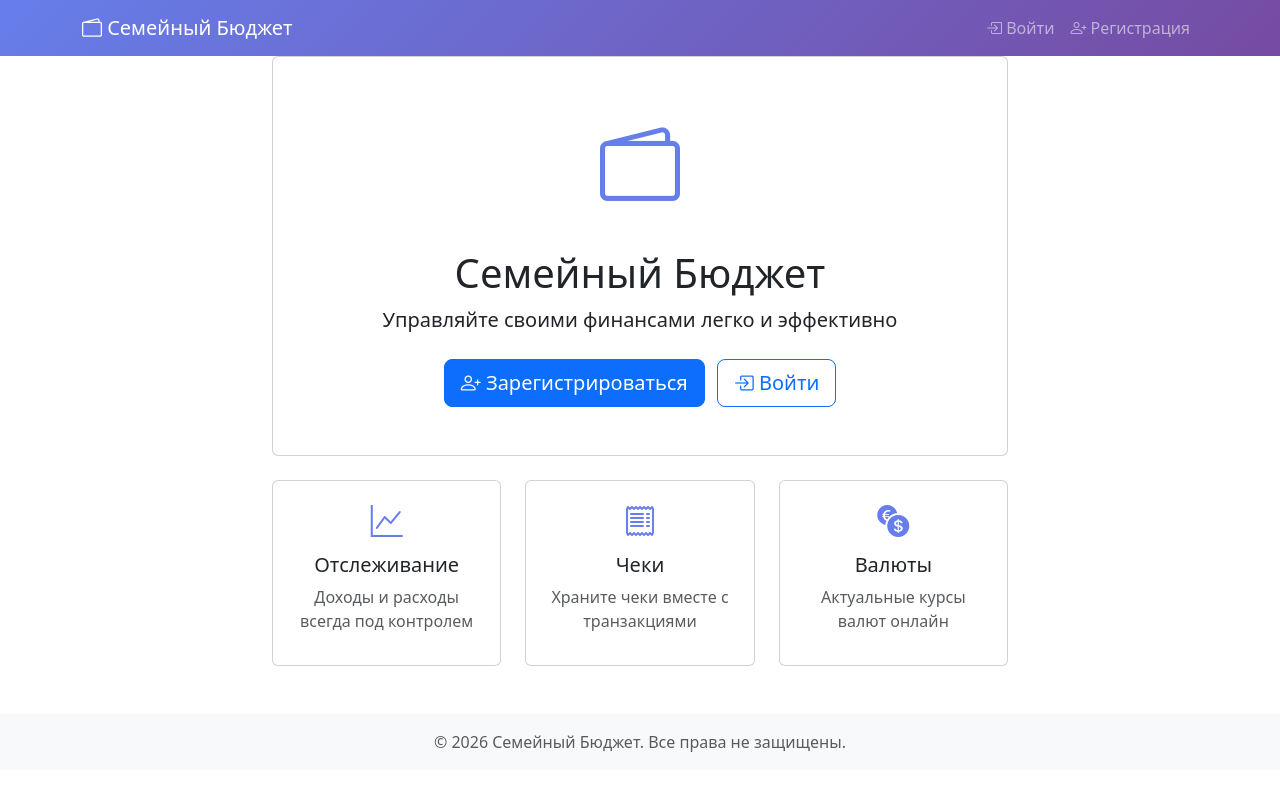
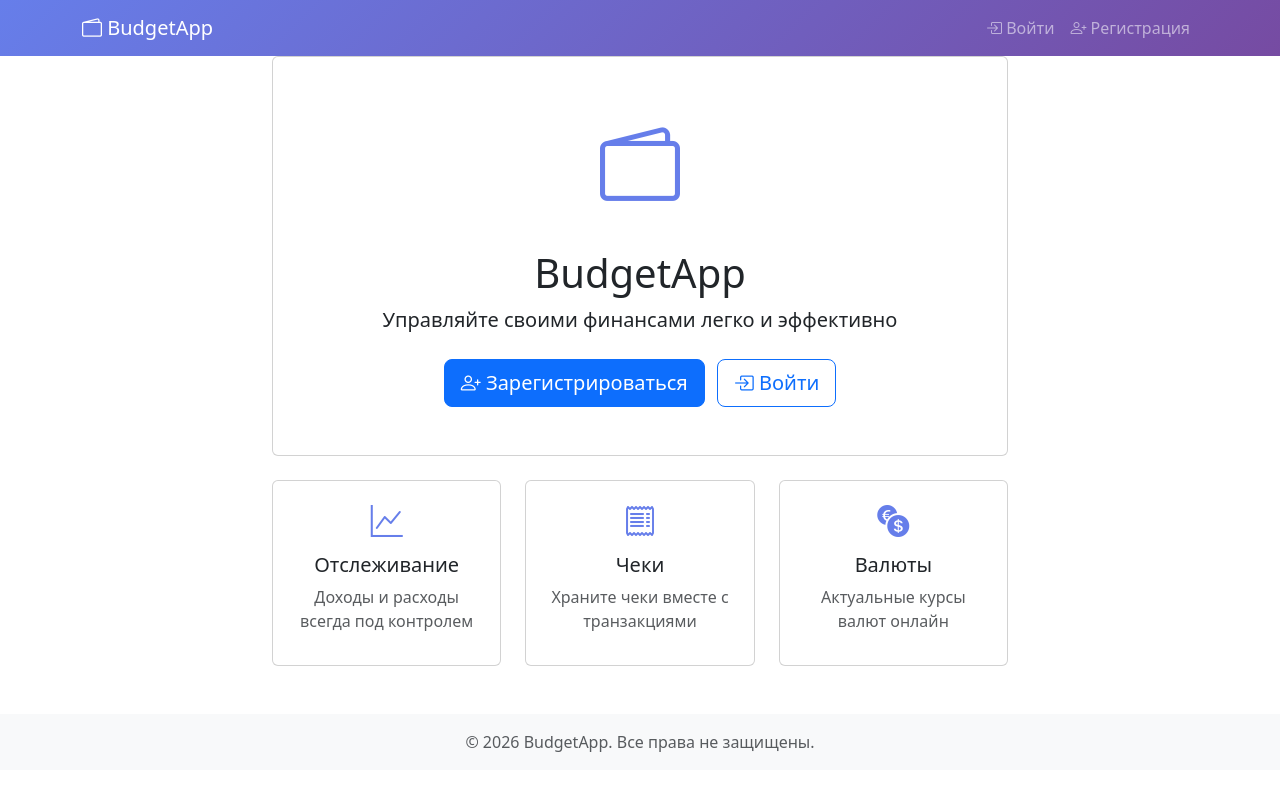
Before and after one commit to Sl1zzy/budget-app, a Flask app: page / in a window 1280 px wide. Run offline with Flask 3, Linux system fonts and the light colour scheme.

Commit message:
rebrending

```diff
--- a/templates/add_transaction.html
+++ b/templates/add_transaction.html
@@ -1,6 +1,6 @@
 {% extends "base.html" %}
 
-{% block title %}Добавить запись - Семейный Бюджет{% endblock %}
+{% block title %}Добавить запись - BudgetApp{% endblock %}
 
 {% block content %}
 <div class="row justify-content-center">
--- a/templates/base.html
+++ b/templates/base.html
@@ -6,13 +6,13 @@
     <link href="https://cdn.jsdelivr.net/npm/bootstrap@5.3.0/dist/css/bootstrap.min.css" rel="stylesheet">
     <link rel="stylesheet" href="https://cdn.jsdelivr.net/npm/bootstrap-icons@1.11.0/font/bootstrap-icons.css">
     <link rel="stylesheet" href="{{ url_for('static', filename='styles.css') }}">
-    <title>{% block title %}Семейный Бюджет{% endblock %}</title>
+    <title>{% block title %}BudgetApp{% endblock %}</title>
 </head>
 <body>
     <nav class="navbar navbar-expand-lg navbar-dark" style="background: linear-gradient(135deg, #667eea 0%, #764ba2 100%);">
         <div class="container">
             <a class="navbar-brand" href="{{ url_for('index') }}">
-                <i class="bi bi-wallet2"></i> Семейный Бюджет
+                <i class="bi bi-wallet2"></i> BudgetApp
             </a>
             <button class="navbar-toggler" type="button" data-bs-toggle="collapse" data-bs-target="#navbarNav">
                 <span class="navbar-toggler-icon"></span>
@@ -69,7 +69,7 @@
 
     <footer class="footer mt-5 py-3 bg-light">
         <div class="container text-center">
-            <span class="text-muted">© 2026 Семейный Бюджет. Все права не защищены.</span>
+            <span class="text-muted">© 2026 BudgetApp. Все права не защищены.</span>
         </div>
     </footer>
 
--- a/templates/index.html
+++ b/templates/index.html
@@ -1,6 +1,6 @@
 {% extends "base.html" %}
 
-{% block title %}Главная - Семейный Бюджет{% endblock %}
+{% block title %}Главная - BudgetApp{% endblock %}
 
 {% block content %}
 {% if current_user.is_authenticated %}
@@ -146,7 +146,7 @@
             <div class="card">
                 <div class="card-body text-center py-5">
                     <i class="bi bi-wallet2" style="font-size: 5rem; color: #667eea;"></i>
-                    <h1 class="mt-4">Семейный Бюджет</h1>
+                    <h1 class="mt-4">BudgetApp</h1>
                     <p class="lead">Управляйте своими финансами легко и эффективно</p>
                     <div class="mt-4">
                         <a href="{{ url_for('register') }}" class="btn btn-primary btn-lg me-2">
--- a/templates/login.html
+++ b/templates/login.html
@@ -1,6 +1,6 @@
 {% extends "base.html" %}
 
-{% block title %}Вход - Семейный Бюджет{% endblock %}
+{% block title %}Вход - BudgetApp{% endblock %}
 
 {% block content %}
 <div class="row justify-content-center">
--- a/templates/register.html
+++ b/templates/register.html
@@ -1,6 +1,6 @@
 {% extends "base.html" %}
 
-{% block title %}Регистрация - Семейный Бюджет{% endblock %}
+{% block title %}Регистрация - BudgetApp{% endblock %}
 
 {% block content %}
 <div class="row justify-content-center">
--- a/templates/transaction_detail.html
+++ b/templates/transaction_detail.html
@@ -1,6 +1,6 @@
 {% extends "base.html" %}
 
-{% block title %}Детали транзакции - Семейный Бюджет{% endblock %}
+{% block title %}Детали транзакции - BudgetApp{% endblock %}
 
 {% block content %}
 <div class="row justify-content-center">
```
